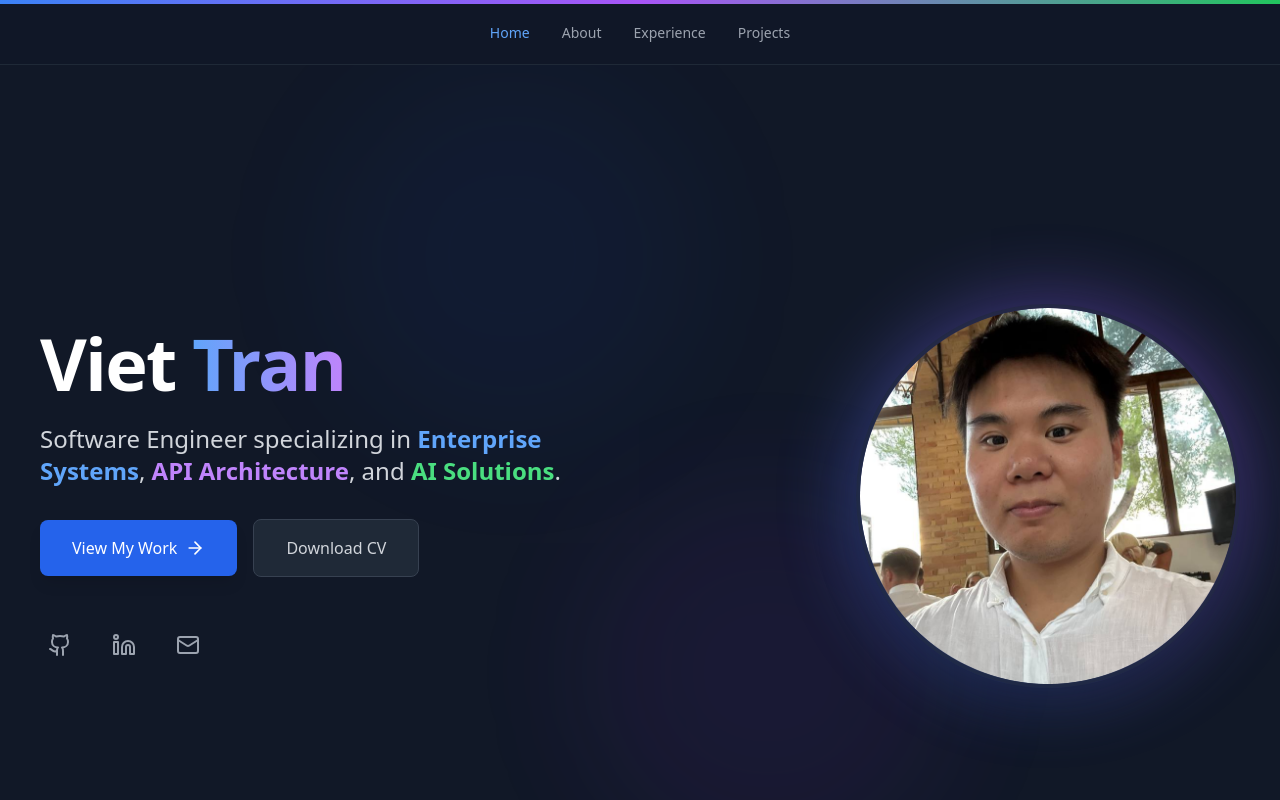
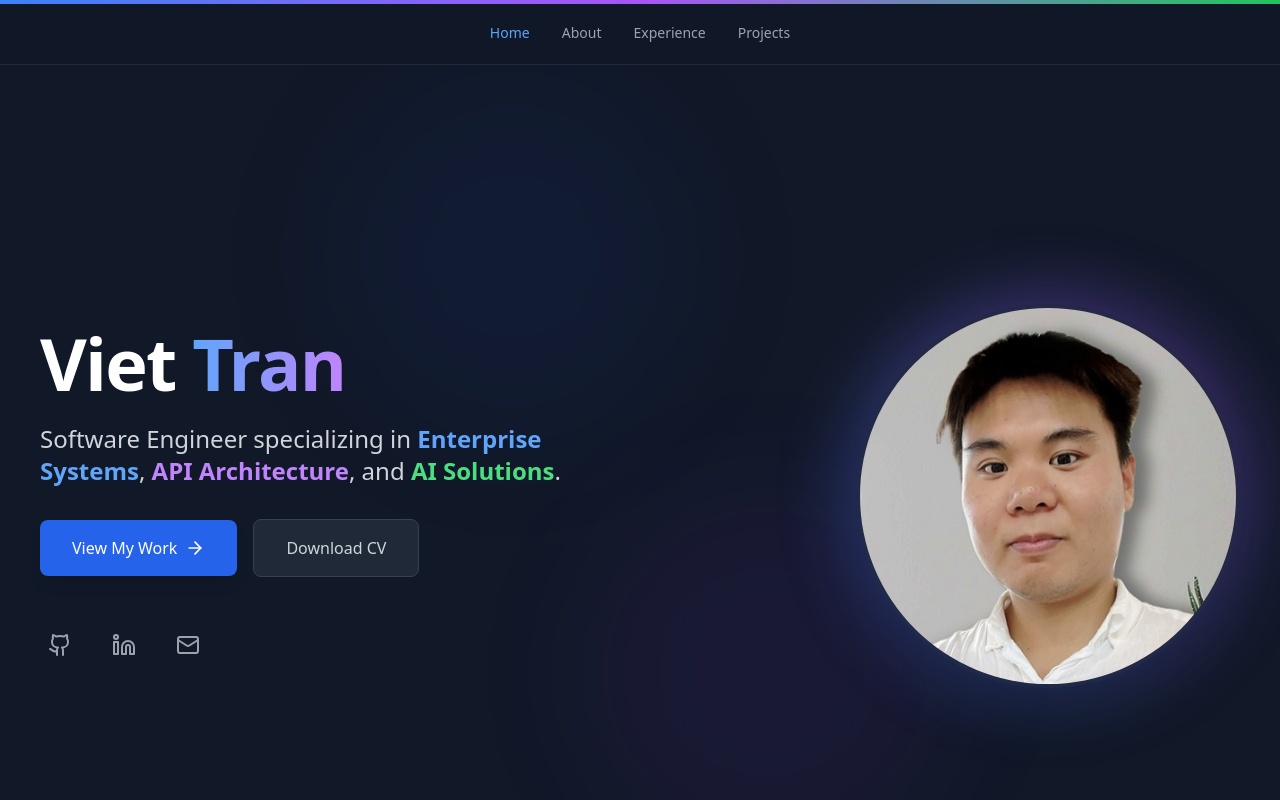
Before and after one commit to vieteri/viet-tran-portfolio, a Next.js app: page / in a window 1280 px wide. Shown: the top 800 px of the page. Built offline with nearby package versions, Linux system fonts and the light colour scheme.

Commit message:
Update profile picture

```diff
--- a/src/app/about/cv/CVComponent.tsx
+++ b/src/app/about/cv/CVComponent.tsx
@@ -164,7 +164,7 @@ const CVComponent = () => {
           <div className="sidebar bg-gradient-to-br from-blue-800 to-blue-900 text-white p-8">
             <div className="text-center mb-10">
               <Image
-                src="/viet.png"
+                src="/viet-2026.png"
                 alt="Viet Tran - Integration Developer"
                 width={200}
                 height={200}
--- a/src/app/page.tsx
+++ b/src/app/page.tsx
@@ -100,7 +100,7 @@ export default function Home() {
             <div className="relative w-72 h-72 md:w-96 md:h-96">
               <div className="absolute inset-0 bg-gradient-to-tr from-primary-500 to-secondary-500 rounded-full blur-2xl opacity-20 animate-pulse"></div>
               <Image
-                src="/viet.png"
+                src="/viet-2026.png"
                 alt="Viet Tran - Integration Developer"
                 fill
                 style={{ objectFit: 'cover' }}
```
Also changed, not shown: public/viet-2026.png (added). Lines whose indentation alone changed are shown as unchanged.
